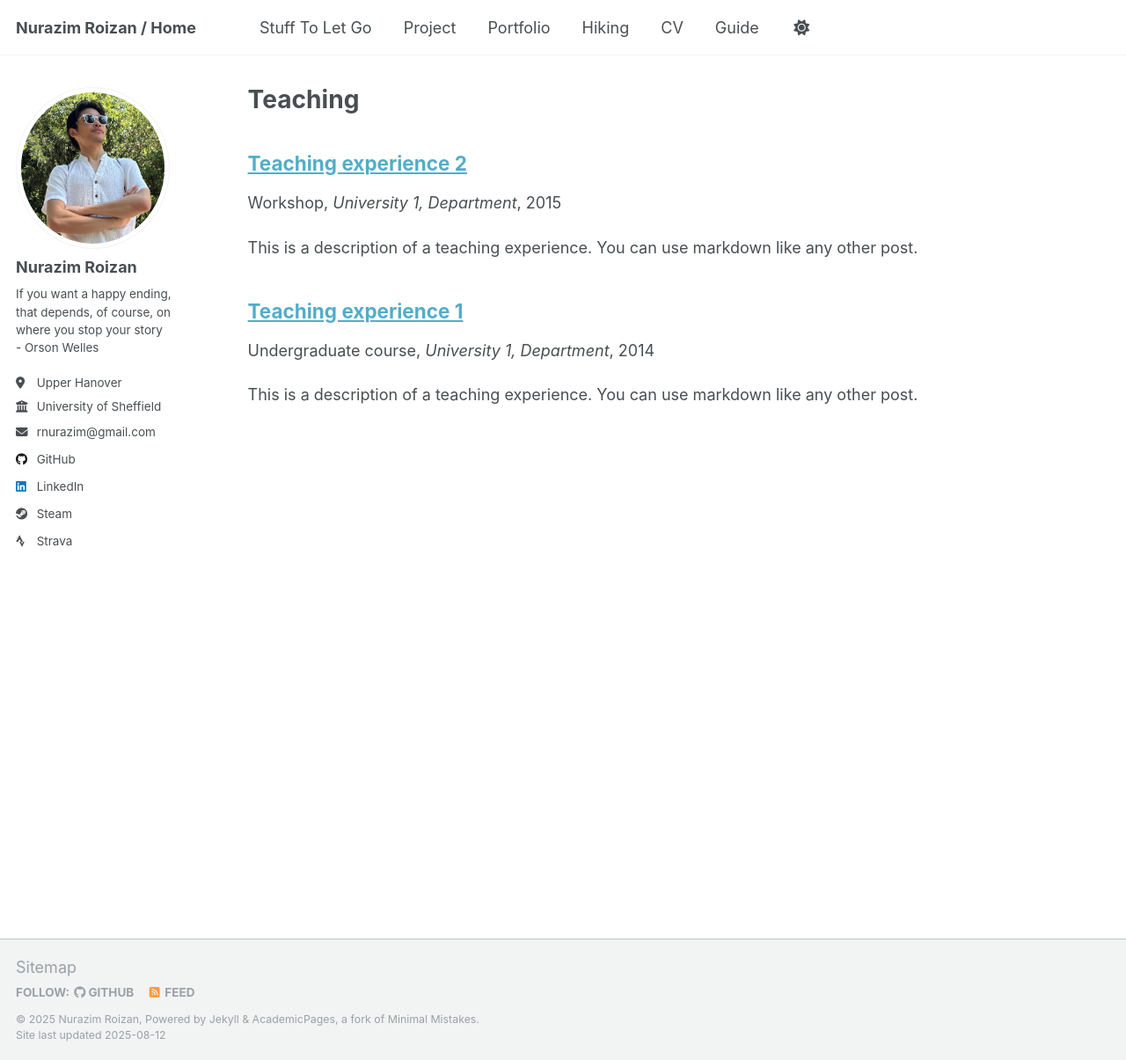
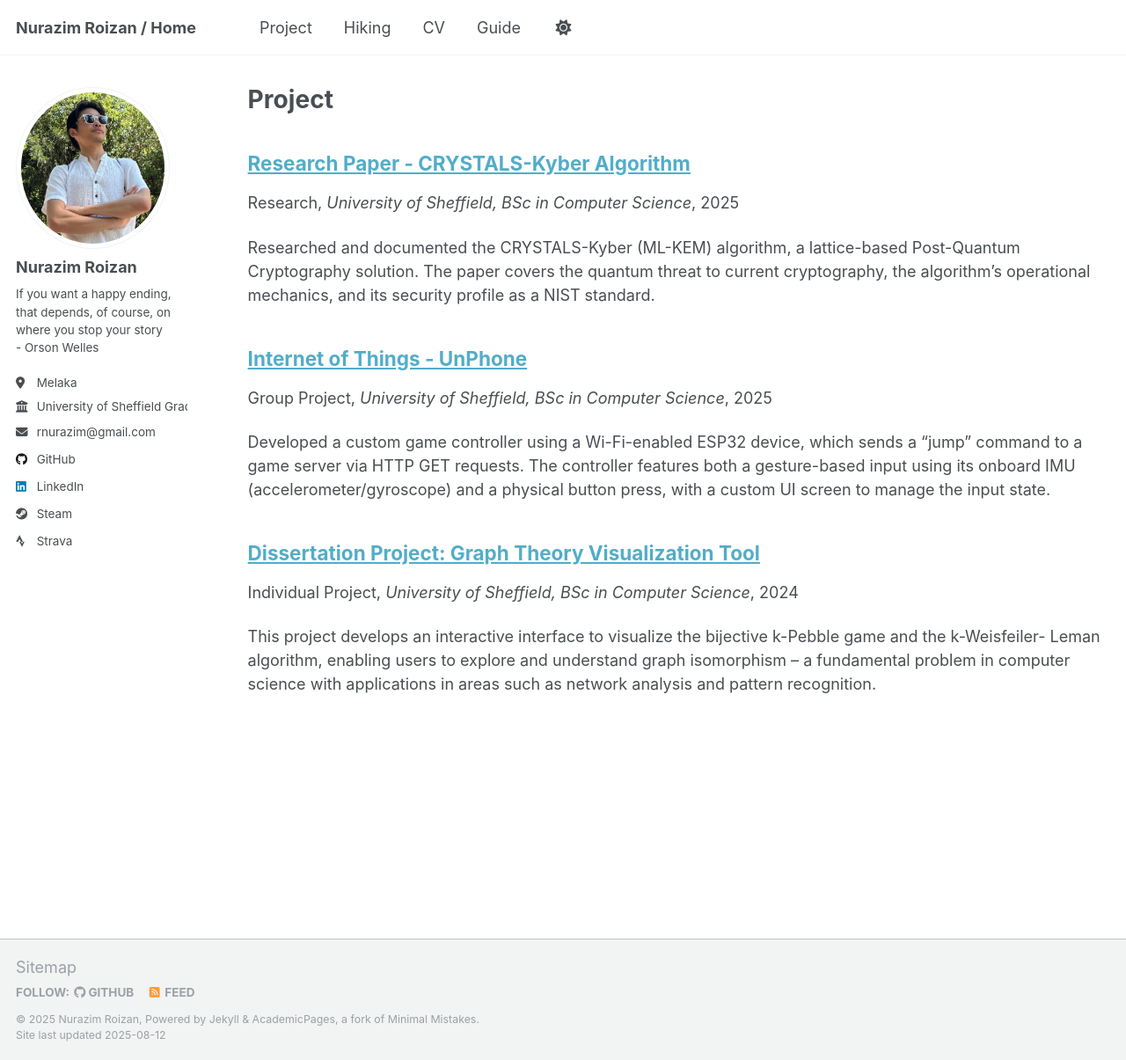
Before and after one commit to NurazimRoizan/NurazimRoizan.github.io, a Jekyll site: the page built from _pages/teaching.html, in a window 1280 px wide and 1205 px high. Shown: the whole window at 88% size. Built offline with Jekyll 4.4.1, drawn with Linux system fonts in a browser that asks for light colours; a script that is not in the unit is left out.

Commit message:
feat: add Project page and removed publications

```diff
--- a/_config.yml
+++ b/_config.yml
@@ -26,8 +26,8 @@ author:
   name             : "Nurazim Roizan"
   pronouns         : # example: "she/her"
   bio              : "If you want a happy ending, that depends, of course, on where you stop your story <br/> - Orson Welles"
-  location         : "Upper Hanover"
-  employer         : "University of Sheffield"
+  location         : "Melaka"
+  employer         : "University of Sheffield Graduate"
   uri              : # URL
   email           : "rnurazim@gmail.com"
 
--- a/_data/navigation.yml
+++ b/_data/navigation.yml
@@ -8,18 +8,17 @@
 #      Markdown formatted page while the second is generated using JSON.
 
 main:
-  - title: "Stuff To Let Go"
-    url: /publications/
+  #- title: "Stuff To Let Go"
+  #  url: /publications/
 
   #- title: "Talks"
   #  url: /talks/
 
   - title: "Project"
-    url: /404/
-  #  url: /teaching/
+    url: /project/
 
-  - title: "Portfolio"
-    url: /404/
+  #- title: "Portfolio"
+  #  url: /404/
   #  url: /portfolio/
 
   - title: "Hiking"
--- a/_pages/teaching.html
+++ b/_pages/teaching.html
@@ -1,7 +1,7 @@
 ---
 layout: archive
-title: "Teaching"
-permalink: /teaching/
+title: "Project"
+permalink: /project/
 author_profile: true
 ---
 
--- a/_sass/layout/_custom-styles.scss
+++ b/_sass/layout/_custom-styles.scss
@@ -36,3 +36,33 @@
 .whatsapp-button:hover {
     background-color: #1DA851; /* Slightly darker green on hover */
 }
+
+.image-gallery {
+    display: flex;
+    flex-wrap: wrap;
+    justify-content: center;
+    gap: 1em;
+    margin-bottom: 2em;
+}
+
+.gallery-item {
+    display: flex;
+    flex-direction: column; /* Stacks the image and description vertically */
+    flex-grow: 1;
+    max-width: 48%; /* Adjust to control how many fit on a line, gives a little room for gap */
+    min-width: 300px; /* Prevents items from getting too small on tiny screens */
+    //text-align: center;
+}
+
+.gallery-item img {
+    /* Your existing .consistent-image styles can go here, or remain separate */
+    max-width: 100%;
+    height: auto;
+    object-fit: cover;
+}
+
+.image-description {
+    margin-top: 0.5em;
+    font-style: italic;
+    font-size: 0.9em;
+}
--- a/_teaching/2014-spring-teaching-1.md
+++ /dev/null
@@ -1,20 +0,0 @@
----
-title: "Teaching experience 1"
-collection: teaching
-type: "Undergraduate course"
-permalink: /teaching/2014-spring-teaching-1
-venue: "University 1, Department"
-date: 2014-01-01
-location: "City, Country"
----
-
-This is a description of a teaching experience. You can use markdown like any other post.
-
-Heading 1
-======
-
-Heading 2
-======
-
-Heading 3
-======
--- a/_teaching/2015-spring-teaching-2.md
+++ /dev/null
@@ -1,20 +0,0 @@
----
-title: "Teaching experience 2"
-collection: teaching
-type: "Workshop"
-permalink: /teaching/2015-spring-teaching-1
-venue: "University 1, Department"
-date: 2015-01-01
-location: "City, Country"
----
-
-This is a description of a teaching experience. You can use markdown like any other post.
-
-Heading 1
-======
-
-Heading 2
-======
-
-Heading 3
-======
--- /dev/null
+++ b/_teaching/2024-dissertation-project.md
@@ -0,0 +1,41 @@
+---
+title: "Dissertation Project: Graph Theory Visualization Tool"
+collection: teaching
+type: "Individual Project"
+permalink: /project/2024-dissertation-project
+venue: "University of Sheffield, BSc in Computer Science"
+date: 2024-01-01
+location: "Sheffield, United Kingdom"
+---
+
+This project develops an interactive interface to visualize the bijective k-Pebble game and the k-Weisfeiler- Leman algorithm, enabling users to explore and understand graph isomorphism – a fundamental problem in computer science with applications in areas such as network analysis and pattern recognition.
+
+<img src="/images/dissertation-menu.png">
+
+Project Overview
+======
+My dissertation project addressed the significant learning challenges presented by advanced graph theory concepts focusing on graph isomorphism. I designed and implemented an interactive desktop application aimed at making these complex topics more accessible and tangible to learners.
+
+The primary objective was to create a visualization tool that could clearly demonstrate the 1-dimensional Weisfeiler-Leman (1-WL) algorithm and simulate the k-Pebble Game. A key focus was to visually explain the theoretical link between these two concepts, showing how the stable colouring from the 1-WL algorithm informs a winning strategy for the "Duplicator" in the 2-Pebble Game.
+
+Key Features & Technologies
+======
+The application was built as a standalone desktop tool, utilizing Java Swing for the graphical user interface and the GraphStream library for dynamic graph rendering. This choice of technology allowed for a robust, interactive, and functional tool.
+
+The tool provides the following core features:
+
+* Interactive 1-WL Algorithm: The application allows users to generate or load a graph and then execute the 1-WL (Colour Refinement) algorithm step-by-step. It provides animated node colouring and allows for navigation through each refinement stage to better understand the process.
+
+* k-Pebble Game Simulation: Users can engage in an interactive simulation of the k-Pebble Game. The application supports configurable parameters for the number of pebbles (k) and game rounds (n), making it a flexible learning environment.
+
+* Integrated Visualization: Crucially, a dedicated mode within the tool explicitly shows how the stable colouring produced by the 1-WL algorithm guides the Duplicator's strategic moves in the 2-Pebble Game, making a complex theoretical connection intuitive.
+
+Gallery
+======
+<img src="/images/dissertation-cr.png">
+
+<img src="/images/dissertation-pebble.png">
+
+What I Learned
+======
+This project was a deep dive into both software design and pedagogical principles. It reinforced my skills in object-oriented programming with Java and my ability to build a complex application from conception to evaluation of graph theory. Furthermore, it demonstrated the potential of interactive visualization to demystify abstract algorithms and make them more tangible. The positive feedback from manual testing highlighted the tool's value as a pedagogical aid, confirming that a well-designed visualization can significantly improve comprehension of advanced academic topics.
--- /dev/null
+++ b/_teaching/2025-iot-unphone.md
@@ -0,0 +1,57 @@
+---
+title: "Internet of Things - UnPhone"
+collection: teaching
+type: "Group Project"
+permalink: /project/2025-iot-unphone
+venue: "University of Sheffield, BSc in Computer Science"
+date: 2025-01-01
+location: "Sheffield, United Kingdom"
+---
+
+Developed a custom game controller using a Wi-Fi-enabled ESP32 device, which sends a "jump" command to a game server via HTTP GET requests. The controller features both a gesture-based input using its onboard IMU (accelerometer/gyroscope) and a physical button press, with a custom UI screen to manage the input state.
+
+<div class="image-gallery">
+  <div class="gallery-item">
+    <img src="/images/MenuUI.jpeg" class="consistent-image" alt="Unphone Main Menu UI">
+    <p class="image-description">The main menu UI.</p>
+  </div>
+  <div class="gallery-item">
+    <img src="/images/DinoGameUI.jpeg" class="consistent-image" alt="Unphone DinoGame Controller UI">
+    <p class="image-description">The dedicated UI screen for the game controller, with a visual player indicator.</p>
+  </div>
+</div>
+
+
+Overview
+======
+This project was a deep dive into embedded systems, combining hardware and software to create a custom game controller from an Unphone device. The goal was to build an unconventional input device for a simple web-based game, showcasing the Unphone's capabilities for sensor integration, custom UI, and network communication.
+
+The controller provides two distinct ways for a player to "jump": a physical button press, and a more intuitive gesture using the device's onboard accelerometer and gyroscope. When either action is detected, the Unphone sends a command to a game server running on a local PC, bringing the physical and digital worlds together.
+
+Technical Features & Skills
+======
+Custom Firmware & Embedded C++: The core of the project involved writing C++ firmware for the ESP32-based Unphone. This included configuring peripherals, managing state, and implementing the control logic.
+
+Sensor Integration (IMU): I integrated and configured the device's Inertial Measurement Unit (IMU) to detect a physical "flick-up" gesture. This required setting and tuning sensitivity thresholds to filter out noise and ensure a reliable, responsive trigger.
+
+Wi-Fi Networking: The device was configured to connect to a local network and act as an HTTP client. It sends a simple GET request to a configured server endpoint, demonstrating a fundamental understanding of network communication in an IoT context.
+
+Custom UI Development: I developed a new screen for the Unphone's GFX-based UI framework. This included creating a visual interface for the game controller, complete with a visual indicator and menu integration, showcasing an ability to extend an existing UI library.
+
+The Fun Part: How It Works
+======
+The magic happens when a player makes a flicking motion with the Unphone. The firmware constantly reads data from the IMU, and when a combination of acceleration and angular velocity thresholds are met, it recognizes the gesture as a "jump." This is a more immersive and physical way to play, moving beyond a simple button press.
+
+A custom menu screen, "DinoGame Controller," was added to the Unphone's interface, with a player number displayed for visual feedback. The flick-to-jump feature is intelligently activated only when this screen is active, preventing accidental triggers. For a more traditional experience, a dedicated physical button on the Unphone can also be used to send the jump command.
+
+The project also includes a small, playful feature for fun: a "TV Remote" function using the device's infrared capabilities to send a power signal.
+
+Video Demonstration
+======
+A video demonstration of the controller in action can be viewed here:
+
+[Unphone Demo](https://www.youtube.com/watch?v=Qqbvo6nxM9w)
+
+What I Learned
+======
+This project was a fantastic exercise in integrating multiple systems—hardware, firmware, and networking—to create a unified, interactive experience. It reinforced the importance of careful sensor calibration, state management, and debugging in an embedded environment, particularly when dealing with physical inputs and network dependencies. It's also worth noting that this is just a small glimpse into the Unphone's capabilities; there is a whole lot more fun to be explored with this device.
--- /dev/null
+++ b/_teaching/2025-research-paper-kyber.md
@@ -0,0 +1,29 @@
+---
+title: "Research Paper - CRYSTALS-Kyber Algorithm"
+collection: teaching
+type: "Research"
+permalink: /project/2025-research-paper-kyber
+venue: "University of Sheffield, BSc in Computer Science"
+date: 2025-01-01
+location: "Sheffield, United Kingdom"
+---
+
+Researched and documented the CRYSTALS-Kyber (ML-KEM) algorithm, a lattice-based Post-Quantum Cryptography solution. The paper covers the quantum threat to current cryptography, the algorithm’s operational mechanics, and its security profile as a NIST standard.
+
+Project Overview
+======
+This research paper, completed for the COM3109 module, investigates the critical need for Post-Quantum Cryptography (PQC) in the face of quantum computing's threat to current public-key encryption standards like RSA. The project focuses specifically on CRYSTALS-Kyber, a lattice-based key encapsulation mechanism (KEM) selected as a standard by the National Institute of Standards and Technology (NIST).
+
+My work provides a comprehensive overview of the Kyber algorithm, from its foundational principles to its practical applications in securing future communications.
+
+Key Research Areas
+======
+* The Quantum Threat: The paper establishes the motivation for PQC by explaining how Shor's algorithm can efficiently break classical cryptographic systems, highlighting the urgent need for new security standards.
+
+* Algorithmic Breakdown: I detail the core components of the Kyber algorithm, including key generation, encapsulation, and decapsulation. This involves explaining how it uses cryptographic hashing and pseudorandom functions to create a secure key exchange.
+
+* Security Analysis: The research explores Kyber's security properties, focusing on the IND-CCA2 security notion it achieves. The paper discusses how its security is based on the computational hardness of the Module-LWE problem and the performance trade-offs of its various parameter sets (Kyber-512, -768, -1024).
+
+What I Learned
+======
+Writing this paper was a valuable exercise in understanding the intricate details of modern cryptography and the future of cybersecurity. It provided a deep insight into the practical application of complex mathematical problems to secure data, as well as the rigorous process of standardization by organizations like NIST. The project reinforced my ability to research a highly technical subject, synthesize complex information, and present it clearly and logically.
```
Also changed, not shown: _pages/about.md (+0 -4 lines), images/DinoGameUI.jpeg (added), images/MenuUI.jpeg (added), images/dissertation-cr.png (added), images/dissertation-menu.png (added), images/dissertation-pebble.png (added).
